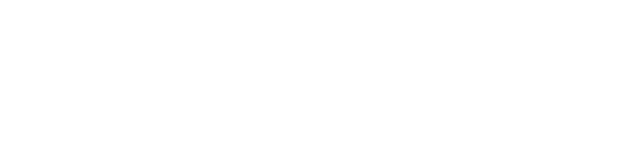
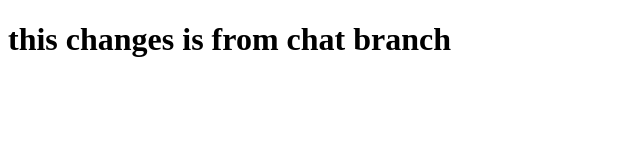
Before and after one commit to KamrajJam/git_test, a plain HTML site: page index.html in a window 1280 px wide. Shown: the whole page, without its empty margins (0-640 px from the left). Drawn offline with Linux system fonts and the light colour scheme.

Commit message:
changes from chat branch

```diff
--- a/index.html
+++ b/index.html
@@ -6,6 +6,6 @@
     <title>Document</title>
 </head>
 <body>
-
+    <h1>this changes is from chat branch</h1>
 </body>
 </html>
```
